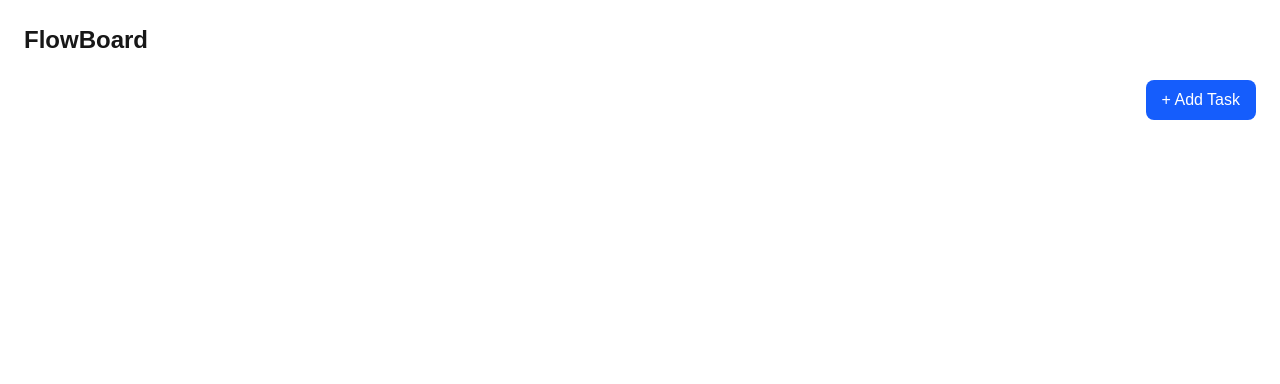
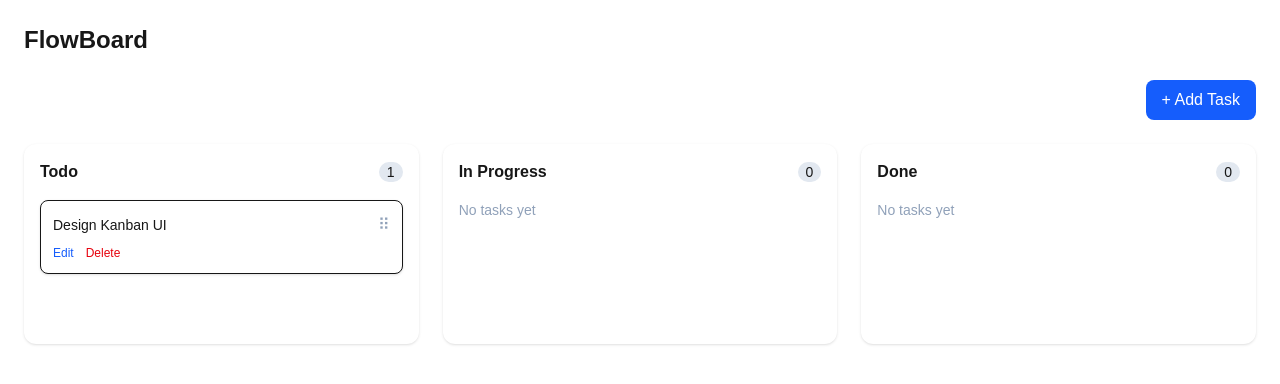
Before and after one commit to danialmutalibs/flowboard, a Next.js app: page / in a window 1280 px wide. Shown: the top 384 px of the page. Built offline with nearby package versions, Linux system fonts and the light colour scheme.

Commit message:
feat: add order field to task model

```diff
--- a/src/components/Board/Board.tsx
+++ b/src/components/Board/Board.tsx
@@ -16,6 +16,7 @@ import {
   defaultDropAnimationSideEffects,
 } from '@dnd-kit/core';
 import { useDropAnimation } from '@dnd-kit/core/dist/components/DragOverlay/hooks';
+import TaskCard from '../Task/TaskCard';
 
 
 
@@ -142,8 +143,10 @@ const dropAnimation = {
 
       {/* Board */}
 
-  <DragOverlay dropAnimation={dropAnimation}>
-  <DndContext sensors={sensors} collisionDetection={closestCorners} onDragStart={(event) => {
+  <DndContext
+  sensors={sensors}
+  collisionDetection={closestCorners}
+  onDragStart={(event) => {
     const task = tasks.find(t => t.id === event.active.id);
     if (task) setActiveTask(task);
   }}
@@ -151,7 +154,9 @@ const dropAnimation = {
     handleDragEnd(event);
     setActiveTask(null);
   }}
-  onDragCancel={() => setActiveTask(null)}>
+  onDragCancel={() => setActiveTask(null)}
+>
+  {/* BOARD ALWAYS RENDERS */}
   <section className="grid grid-cols-1 gap-6 md:grid-cols-3">
     {columns.map(col => (
       <Column
@@ -160,16 +165,27 @@ const dropAnimation = {
         status={col.id}
         tasks={tasksByStatus[col.id]}
         onDelete={handleDeleteTask}
-            onEdit={task => {
-              if (!task) return; // extra safety
+        onEdit={(task) => {
           setEditingTask(task);
           setModalOpen(true);
         }}
       />
     ))}
   </section>
+
+  {/* Drag overlay does NOT affect layout */}
+  <DragOverlay dropAnimation={dropAnimation}>
+    {activeTask ? (
+      <div className="w-64">
+        <TaskCard
+          task={activeTask}
+          onDelete={() => {}}
+          onEdit={() => {}}
+        />
+      </div>
+    ) : null}
+  </DragOverlay>
 </DndContext>
-      </DragOverlay>
 
       {/* Modal */}
       <Modal
--- a/src/components/Column/Column.tsx
+++ b/src/components/Column/Column.tsx
@@ -31,7 +31,7 @@ export default function Column({
   return (
     <div
       ref={setNodeRef}
-      className={`flex flex-col rounded-xl bg-white p-4 shadow-sm transition-colors ${
+      className={`flex min-h-[200px] flex-col rounded-xl bg-white p-4 shadow-sm transition-colors ${
         isOver ? 'bg-slate-50' : ''
       }`}
     >
--- a/src/types/task.ts
+++ b/src/types/task.ts
@@ -8,5 +8,6 @@ export interface Task {
   description?: string;
   status: Status;
   priority: 'low' | 'medium' | 'high';
+  order: number;
   createdAt: number;
 }
```
Lines whose indentation alone changed are shown as unchanged.
